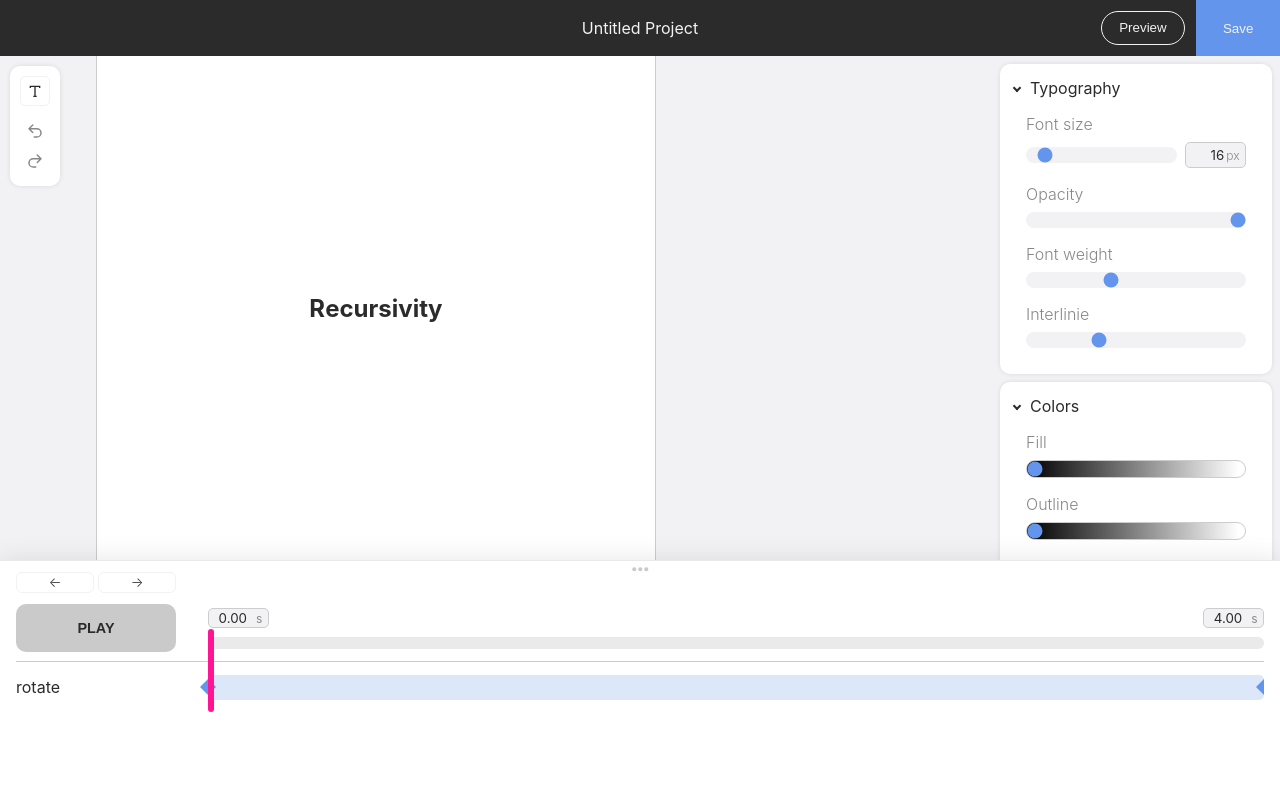
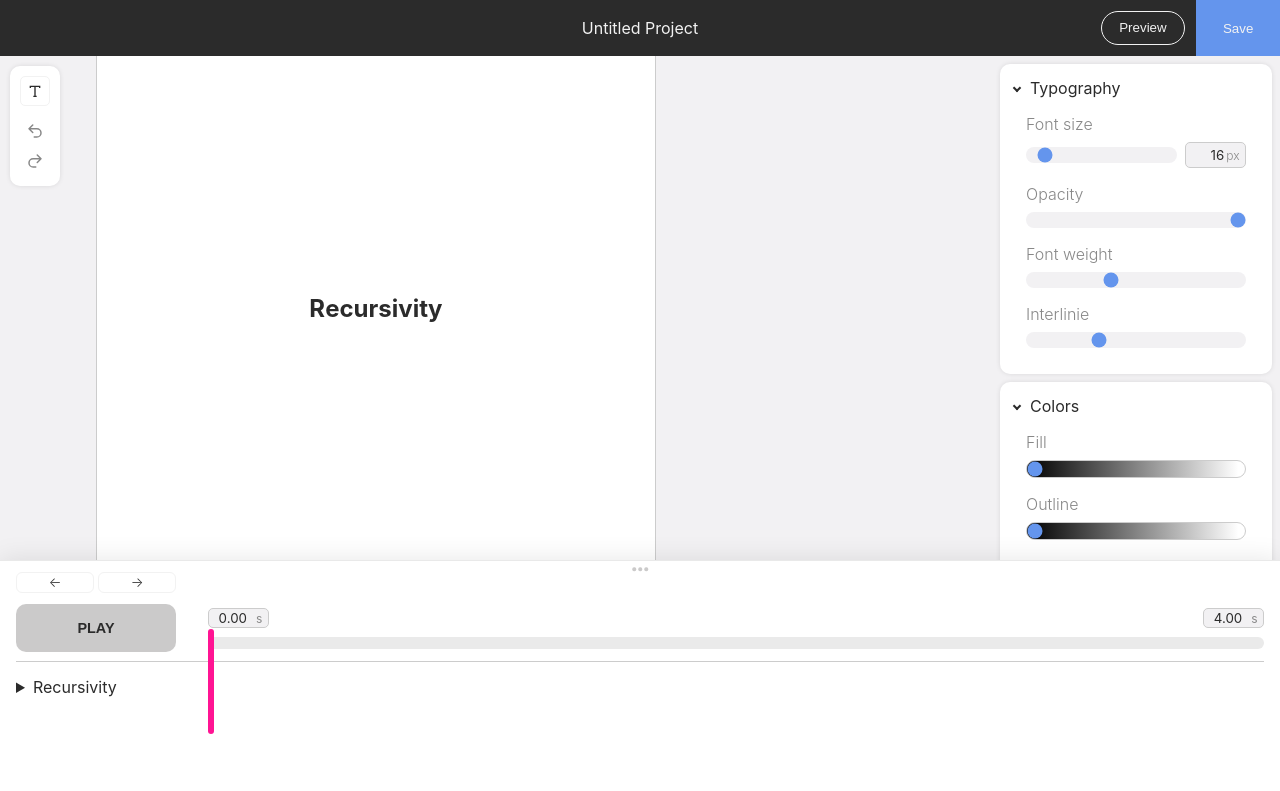
Before and after one commit to mwdd-ctrl-city/animation-tool, a website with bundled scripts: page index.html in a window 1280 px wide. Built offline with nearby package versions, Linux system fonts and the light colour scheme; a web font is replaced by a local one.

Commit message:
add detail functionaity to the timeline

```diff
--- a/scripts/timeline.js
+++ b/scripts/timeline.js
@@ -211,12 +211,28 @@ function buildVisualizer() {
   const container = document.querySelector(".timeline-container");
   container.innerHTML = "";
 
-  // With the function you got the ID of the element
-  const elementId = animationData.getSelectedText().id ?? getFirstElementId();
-  if (!elementId) return;
+   // Size is the length of the map
+  if (animationData.getAnimation().animations.size === 0) return;
+
+// Loopen through each element to create a track for every single element and property
+animationData.getAnimation().elements.forEach((value, elementId) =>{
+
+    // Whitin the timeline create a dialog and put it in the container
+    const timelineSection = document.createElement('details');
+    timelineSection.classList.add("timeline-section")
+
+    // Add a summary which is the elementId or value and set it in the details
+    const timelineSectionSummary = document.createElement('summary');
+    timelineSectionSummary.innerHTML = value;
+    timelineSection.appendChild(timelineSectionSummary);
+
+
+    container.appendChild(timelineSection);
+
 
     // get the properties that are defined within the id
     const properties = animationData.getProperties(elementId);
+
 
     // For each property you make a new track and row within the timeline
     properties.forEach((propertyName) => {
@@ -307,7 +323,8 @@ function buildVisualizer() {
       });
 
       // Add the elements to the html
-    container.appendChild(row);
+      timelineSection.appendChild(row);
+    });
   });
   // Update the playheadHeight on the height of the container
   updatePlayheadHeight();
@@ -338,6 +355,7 @@ document.addEventListener("click", (event) => {
       }
     }
   });
+
 });
 
 // -----------------------
@@ -496,6 +514,7 @@ canvas.addEventListener("click", (e) => {
   if (selected.contains(e.target)) return;    // If clicked on the selected element, return, DONT clear selectedText
 
   animationData.clearSelectedText();
+
 });
 
 // -----------------------
```
Also changed, not shown: styles/timeline.css (+14 -0 lines). Lines whose indentation alone changed are shown as unchanged.
